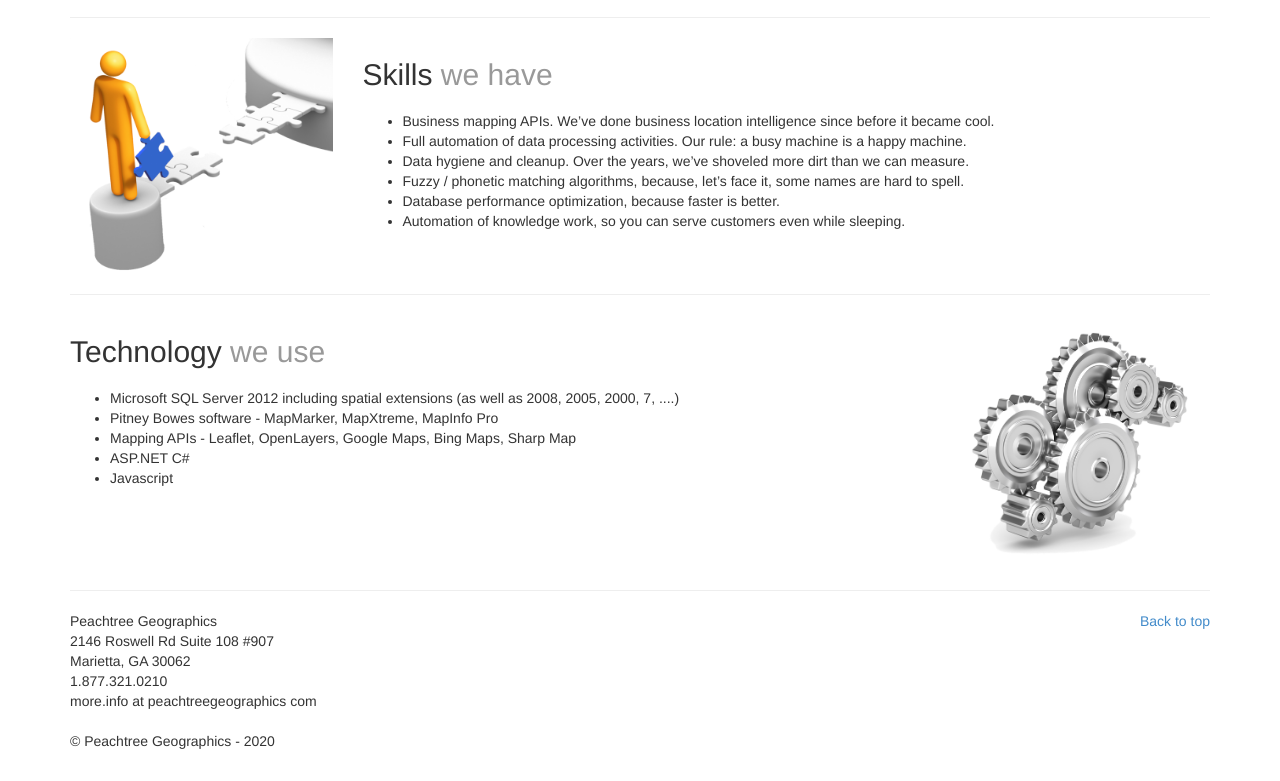
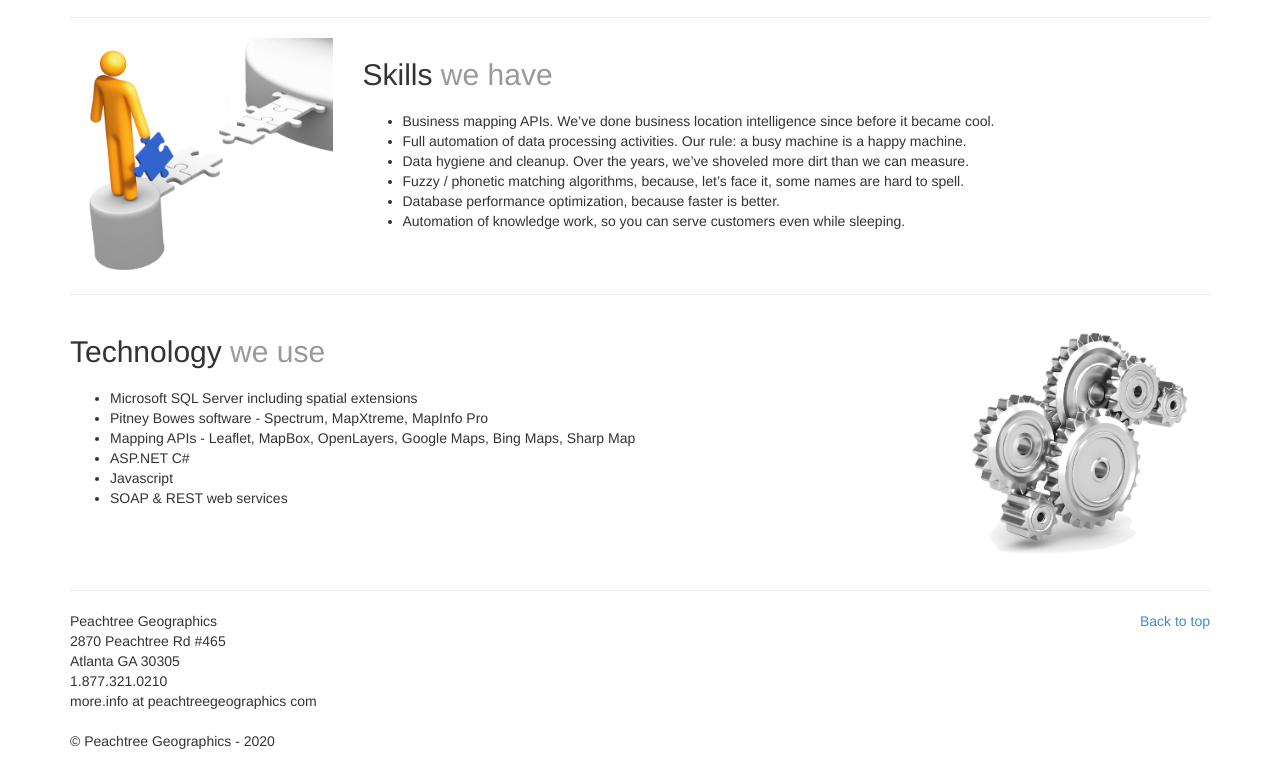
Before and after one commit to peachtreegeographics/PeachtreeGeographics, a plain HTML site: page index.html in a window 1280 px wide. Shown: the part 888-1669 px from the top of the page. Drawn offline with nearby package versions, Linux system fonts and the light colour scheme.

Commit message:
Merge from master

```diff
--- a/index.html
+++ b/index.html
@@ -123,11 +123,12 @@
         <div class="col-sm-9">
           <h2 class="featurette-heading">Technology <span class="text-muted">we use</span></h2>
           <p class="lead">	<ul>
-				<li>Microsoft SQL Server 2012 including spatial extensions (as well as 2008, 2005, 2000, 7, ....)</li>
-				<li>Pitney Bowes software - MapMarker, MapXtreme, MapInfo Pro</li>
-				<li>Mapping APIs - Leaflet, OpenLayers, Google Maps, Bing Maps, Sharp Map</li>
+				<li>Microsoft SQL Server including spatial extensions</li>
+				<li>Pitney Bowes software - Spectrum, MapXtreme, MapInfo Pro</li>
+				<li>Mapping APIs - Leaflet, MapBox, OpenLayers, Google Maps, Bing Maps, Sharp Map</li>
 				<li>ASP.NET C#</li>
 				<li>Javascript</li>
+				<li>SOAP & REST web services</li>
 			</ul></p>
         </div>
         <div class="col-sm-3">
@@ -144,8 +145,8 @@
 	  <div class="row">
 		  <div class="col-sm-4">
         <p> Peachtree Geographics<br />
-			2146 Roswell Rd Suite 108 #907<br />
-			Marietta, GA 30062<br />
+			2870 Peachtree Rd #465<br />
+			Atlanta GA 30305<br />
 			1.877.321.0210<br />
 			more.info at peachtreegeographics com<br /><br />
 			&copy; Peachtree Geographics - 2020
```
